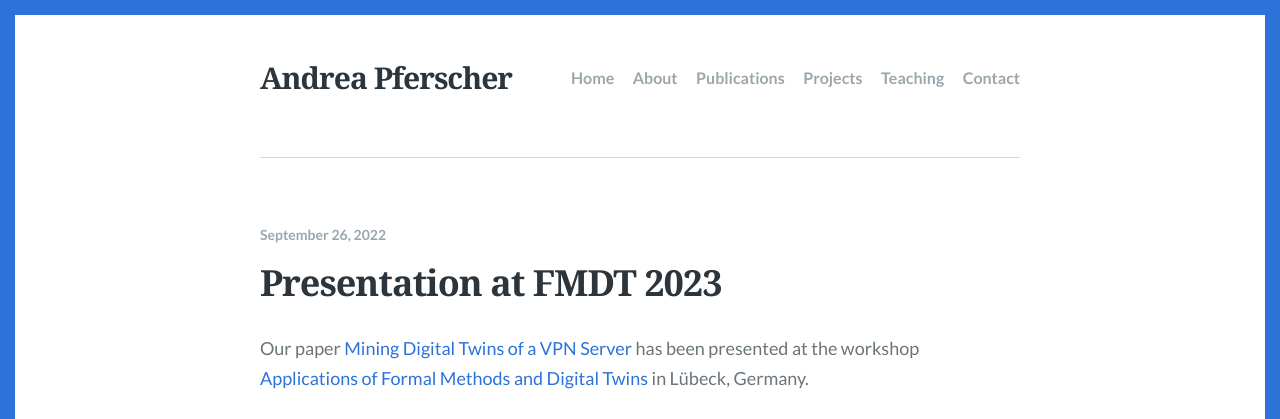
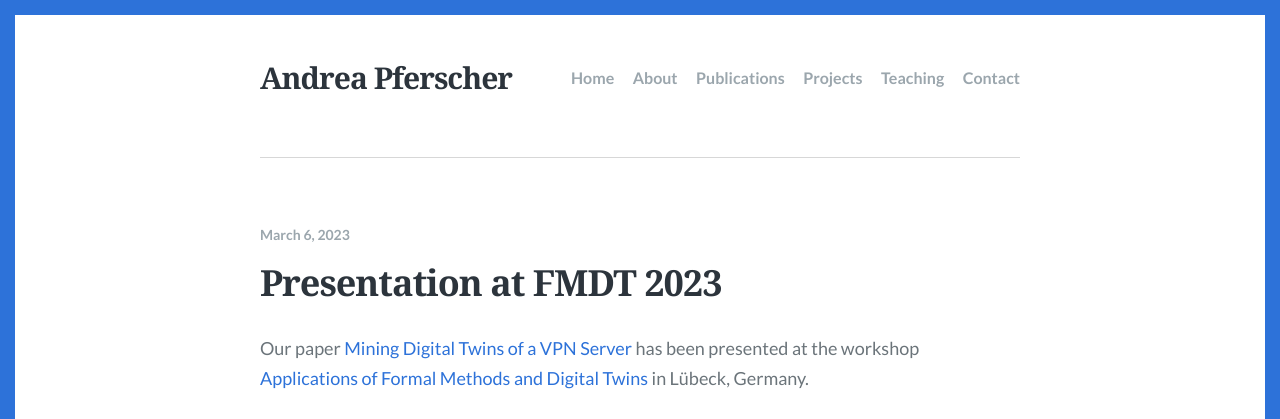
Before and after one commit to apferscher/apferscher.github.io, a Jekyll site: the page built from _posts/2023-03-06-fmdt-talk.md, in a window 1280 px wide. Shown: the top 419 px of the page. Built offline with Jekyll 4.4.1, drawn with Linux system fonts in a browser that asks for light colours; some web fonts are replaced.

Commit message:
fix date

```diff
--- a/_posts/2023-03-06-fmdt-talk.md
+++ b/_posts/2023-03-06-fmdt-talk.md
@@ -1,7 +1,7 @@
 ---
 layout: post
 title:  "Presentation at FMDT 2023"
-date:   2022-09-26 13:00:00 +0100
+date:   2023-03-06 15:00:00 +0100
 ---
 
 Our paper [Mining Digital Twins of a VPN Server](https://edkamb.github.io/files/techrep-fmdt.pdf#page=49) has been presented at the workshop [Applications of Formal Methods and Digital Twins](https://fm2023.isp.uni-luebeck.de/index.php/workshop-applications-of-formal-methods-and-digital-twins/) in Lübeck, Germany.
```
